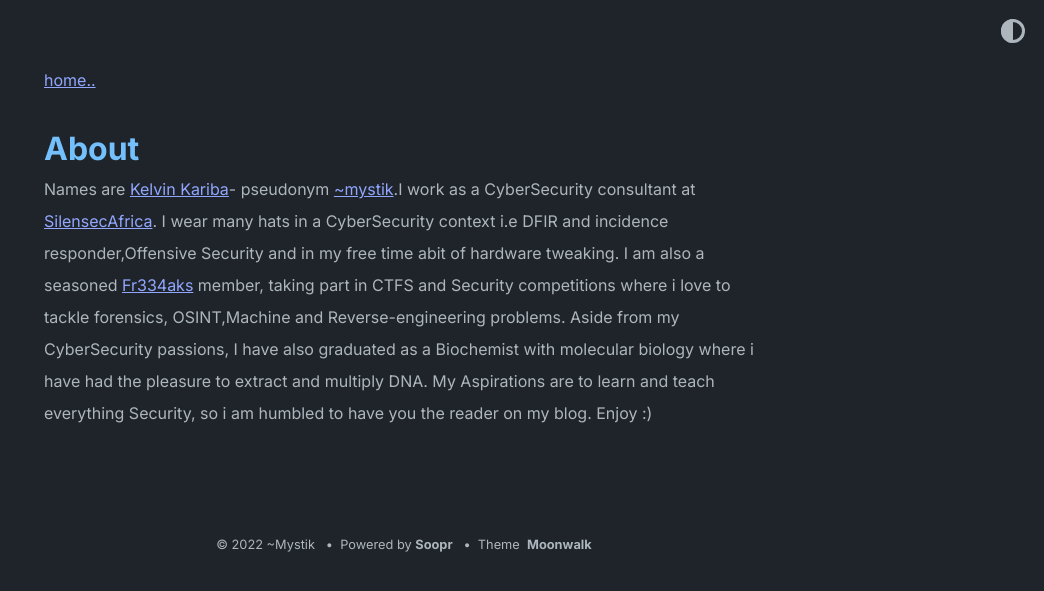
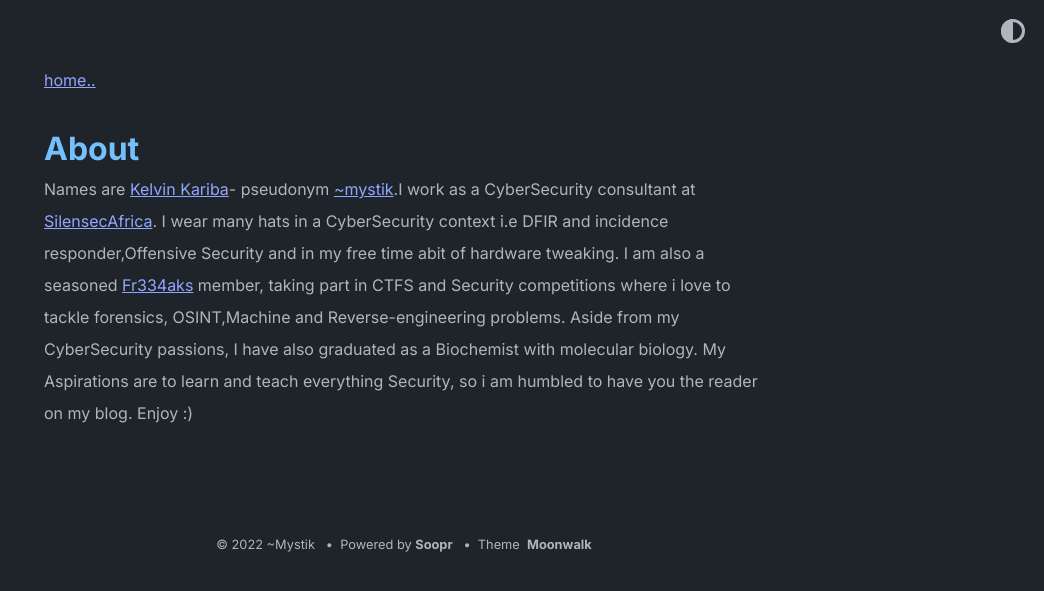
Before and after one commit to mystickev/mystickev.github.io, a Jekyll site: the page built from about.md, in a window 1280 px wide. Shown: the top 591 px of the page, without its empty margins (236-1280 px from the left). Built offline with Jekyll 4.4.1, drawn with Linux system fonts in a browser that asks for light colours.

Commit message:
Update about.md

```diff
--- a/about.md
+++ b/about.md
@@ -3,5 +3,5 @@ layout: post
 title: About
 ---
 
-Names are [Kelvin Kariba](https://www.linkedin.com/in/kelvin-karibah/)- pseudonym [~mystik](https://twitter.com/Mystik_kev).I work as a CyberSecurity consultant at [SilensecAfrica](https://www.linkedin.com/company/silensec-group/mycompany/). I wear many hats in a CyberSecurity context i.e DFIR and incidence responder,Offensive Security and in my free time abit of hardware tweaking. I am also a seasoned [Fr334aks](https://twitter.com/fr334aks) member, taking part in CTFS and Security competitions where i love to tackle forensics, OSINT,Machine and Reverse-engineering problems. Aside from my CyberSecurity passions, I have also graduated as a Biochemist with molecular biology where i have had the pleasure to extract and multiply DNA. My Aspirations are to learn and teach everything Security, so i am humbled to have you the reader on my blog.
+Names are [Kelvin Kariba](https://www.linkedin.com/in/kelvin-karibah/)- pseudonym [~mystik](https://twitter.com/Mystik_kev).I work as a CyberSecurity consultant at [SilensecAfrica](https://www.linkedin.com/company/silensec-group/mycompany/). I wear many hats in a CyberSecurity context i.e DFIR and incidence responder,Offensive Security and in my free time abit of hardware tweaking. I am also a seasoned [Fr334aks](https://twitter.com/fr334aks) member, taking part in CTFS and Security competitions where i love to tackle forensics, OSINT,Machine and Reverse-engineering problems. Aside from my CyberSecurity passions, I have also graduated as a Biochemist with molecular biology. My Aspirations are to learn and teach everything Security, so i am humbled to have you the reader on my blog.
 Enjoy :)
```
